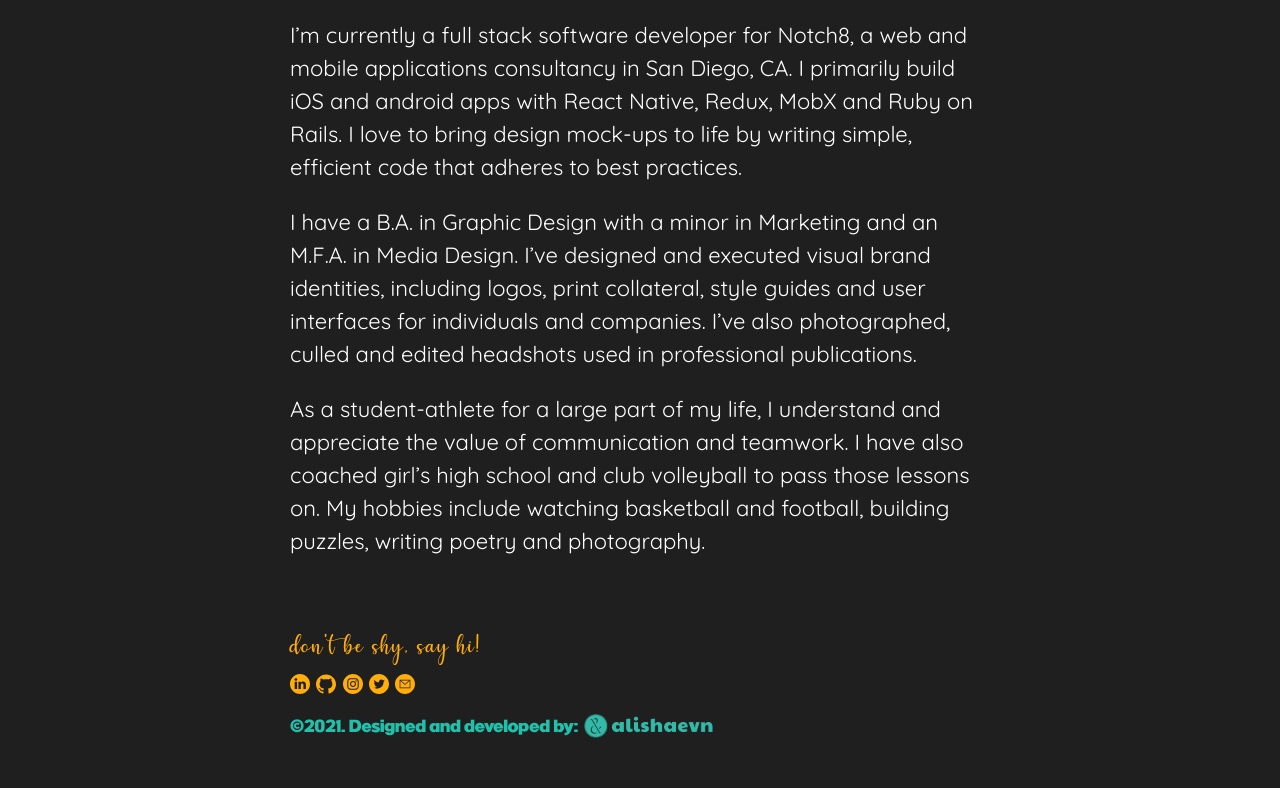
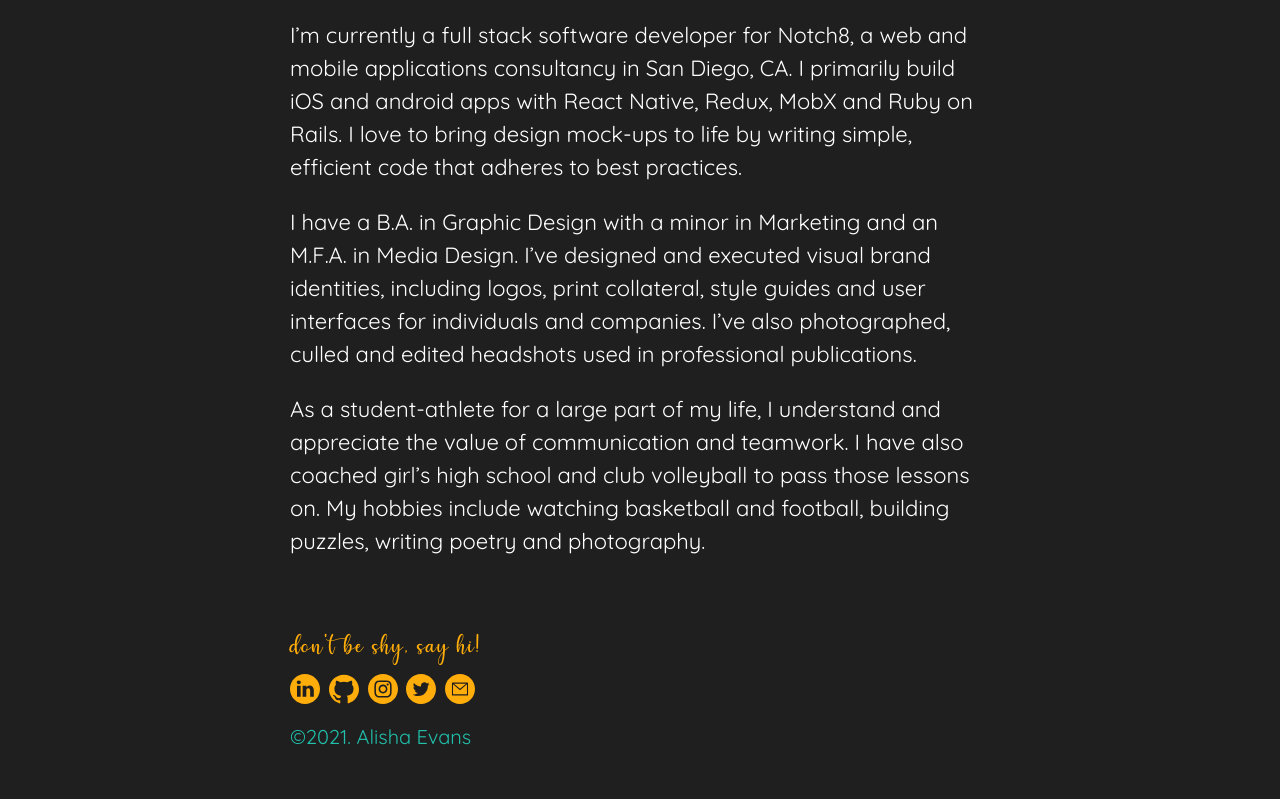
Before and after one commit to alishaevn/v4, a Gatsby site: page /about in a window 1280 px wide. Shown: the part 519-1318 px from the top of the page. Built offline with nearby package versions, Linux system fonts and the light colour scheme; Gatsby itself is replaced by a stand-in of ours; some packages are replaced by stand-ins of ours; a web font is replaced by a local one.

Commit message:
update footer

```diff
--- a/src/components/Footer/index.js
+++ b/src/components/Footer/index.js
@@ -1,7 +1,5 @@
 import React from 'react'
-import Logo from '../Logo'
 import SocialMediaIcons from '../SocialMediaIcons'
-import logo from '../../../assets/images/seafoam_horizontal.png'
 import { Copyright, CTA, Inline, Wrapper } from './styles'
 
 const Footer = () => {
@@ -13,9 +11,8 @@ const Footer = () => {
 			</Inline>
 			<Inline>
 				<Copyright>
-					{`©2021. Designed and developed by:`}
+					{`©${new Date().getFullYear()}. Alisha Evans`}
 				</Copyright>
-				<Logo footer={true} src={logo} />
 			</Inline>
 		</Wrapper>
 	)
--- a/src/components/Footer/styles.js
+++ b/src/components/Footer/styles.js
@@ -5,8 +5,8 @@ import '../../utilities/typography.css'
 
 export const Copyright = styled.p`
 	color: ${seaFoam};
-	font-family: 'provicali';
-	font-size: 18px;
+	font-family: 'quicksand';
+	font-size: 20px;
 	margin-bottom: 5px;
 	margin-top: 0px;
 
--- a/src/components/SocialMediaIcons/index.js
+++ b/src/components/SocialMediaIcons/index.js
@@ -49,17 +49,17 @@ const SocialMediaIcons = ({ footer, marginTop }) => (
 export default SocialMediaIcons
 
 const LinkTo = styled.a`
-	height: ${({ footer }) => footer ? `20px` : `30px`};
+	height: 30px;
 `
 
 const SocialIconsWrapper = styled.div`
 	display: flex;
 	justify-content: space-between;
-	width: ${({ footer }) => footer ? `125px` : `185px`};
+	width: 185px;
 	margin: ${({ footer, marginTop }) => footer ? `${marginTop}px 0 0` : `${marginTop}px auto 0`};
 
 	svg {
-		height: ${({ footer }) => footer ? `20px` : `30px`};
+		height: 30px;
 	}
 
 	@media ${devices.tablet} {
```
